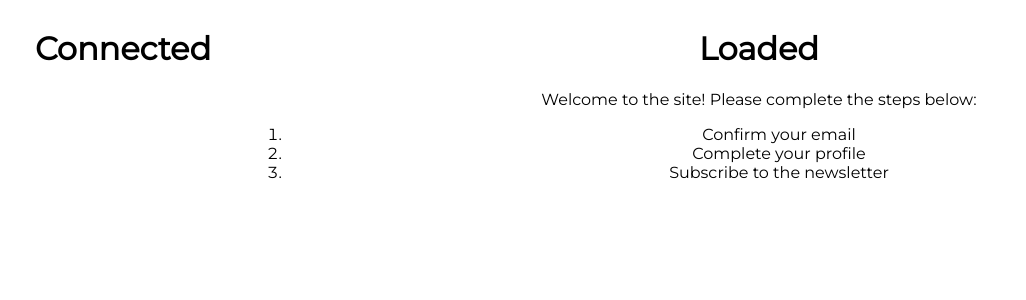
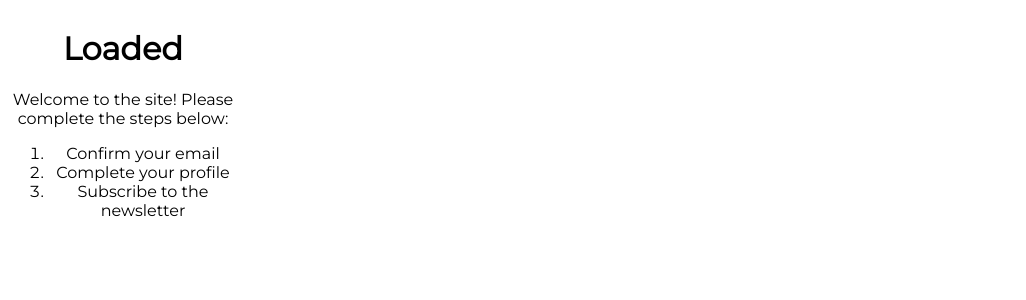
Before and after one commit to antoniog675/react-challenege-project, a React (Create React App) app in the folder my-app/: page / in a window 1280 px wide. Shown: the top 300 px of the page, without its empty margins (0-1026 px from the left). Built offline with nearby package versions, Linux system fonts and the light colour scheme.

Commit message:
added nested components

```diff
--- a/my-app/src/App.js
+++ b/my-app/src/App.js
@@ -1,12 +1,10 @@
 import css from './App.module.css';
-import ConditionalRenderingFunctionality from './components/ConditionalRenderingFunctionality';
-import ConditionalRenderingClass from './components/ConditionalRenderingClass';
+import NestingComponents from './components/NestingComponents';
 
 function App() {
   return (
     <div className={css.App}>
-    <ConditionalRenderingFunctionality connected={true}/>
-    <ConditionalRenderingClass />
+      <NestingComponents />
     </div>
   );
 }
--- /dev/null
+++ b/my-app/src/components/NestingComponents.js
@@ -0,0 +1,25 @@
+import React, { Component } from 'react'
+import UserMessage from './UserMessage'
+import UserData from './UserData'
+
+export class NestingComponents extends Component {
+    constructor(props) {
+      super(props)
+
+      this.state = {
+         isLoaded: true,
+         isLoggedIn: true
+      }
+    }
+
+  render() {
+    return (
+      <div>
+        <UserData isLoaded={this.state.isLoaded} />
+        <UserMessage isLoggedIn={this.state.isLoggedIn} />
+      </div>
+    )
+  }
+}
+
+export default NestingComponents
--- /dev/null
+++ b/my-app/src/components/UserData.js
@@ -0,0 +1,11 @@
+import React from 'react'
+
+function UserData(props) {
+  return (
+    <div>
+        <h1>{props.isLoaded ? 'Loaded' : 'Loading...'}</h1>
+    </div>
+  )
+}
+
+export default UserData
--- /dev/null
+++ b/my-app/src/components/UserMessage.js
@@ -0,0 +1,24 @@
+import React from 'react'
+
+function UserMessage(props) {
+  return (
+    <div>
+        {
+            props.isLoggedIn ? (
+                <div>
+                    <p>Welcome to the site! Please complete the steps below:</p>
+                    <ol>
+                        <li>Confirm your email</li>
+                        <li>Complete your profile</li>
+                        <li>Subscribe to the newsletter</li>
+                    </ol>
+                </div>
+                ) : (
+                    <p>Please sign in</p>
+                    )
+        }
+    </div>
+  )
+}
+
+export default UserMessage
```
